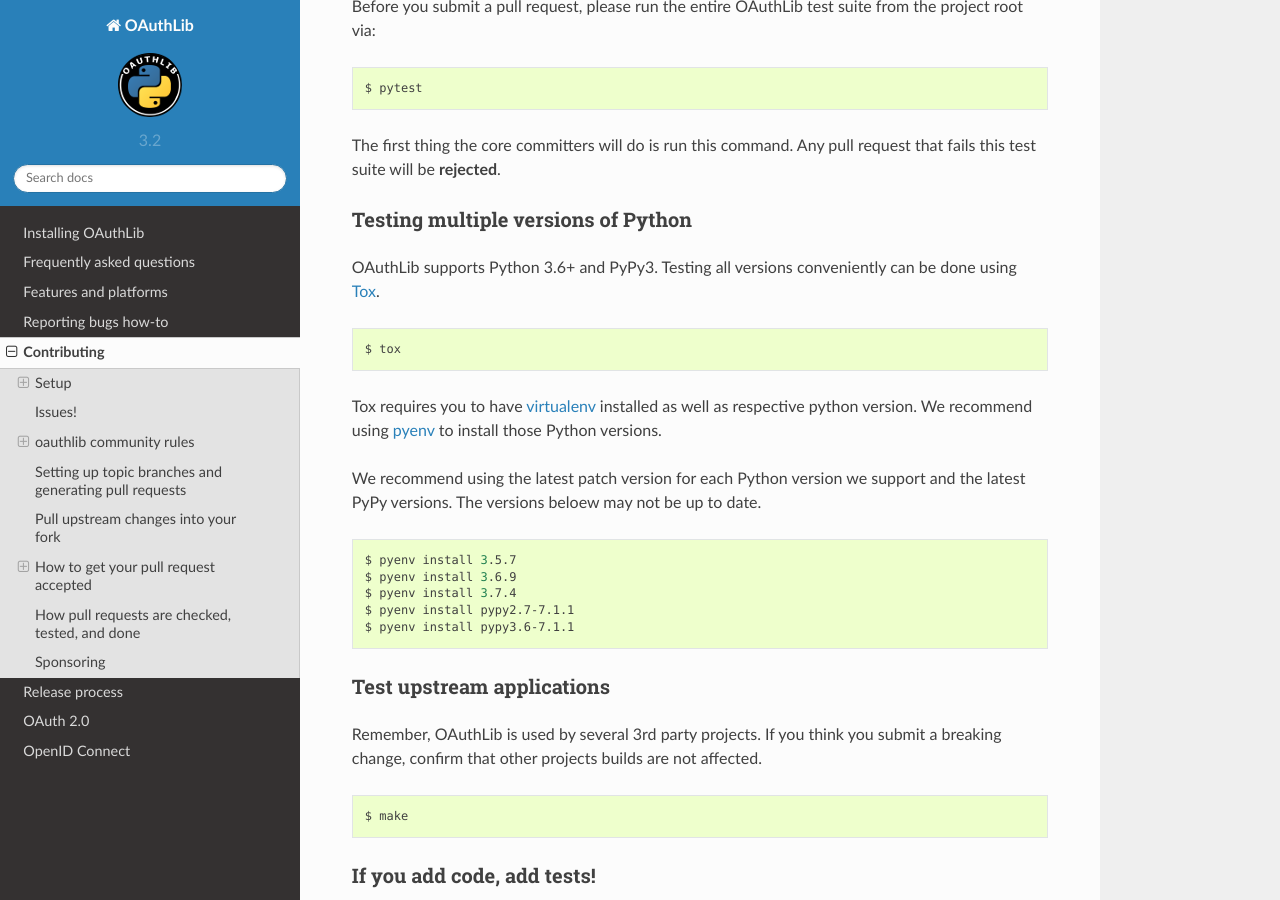
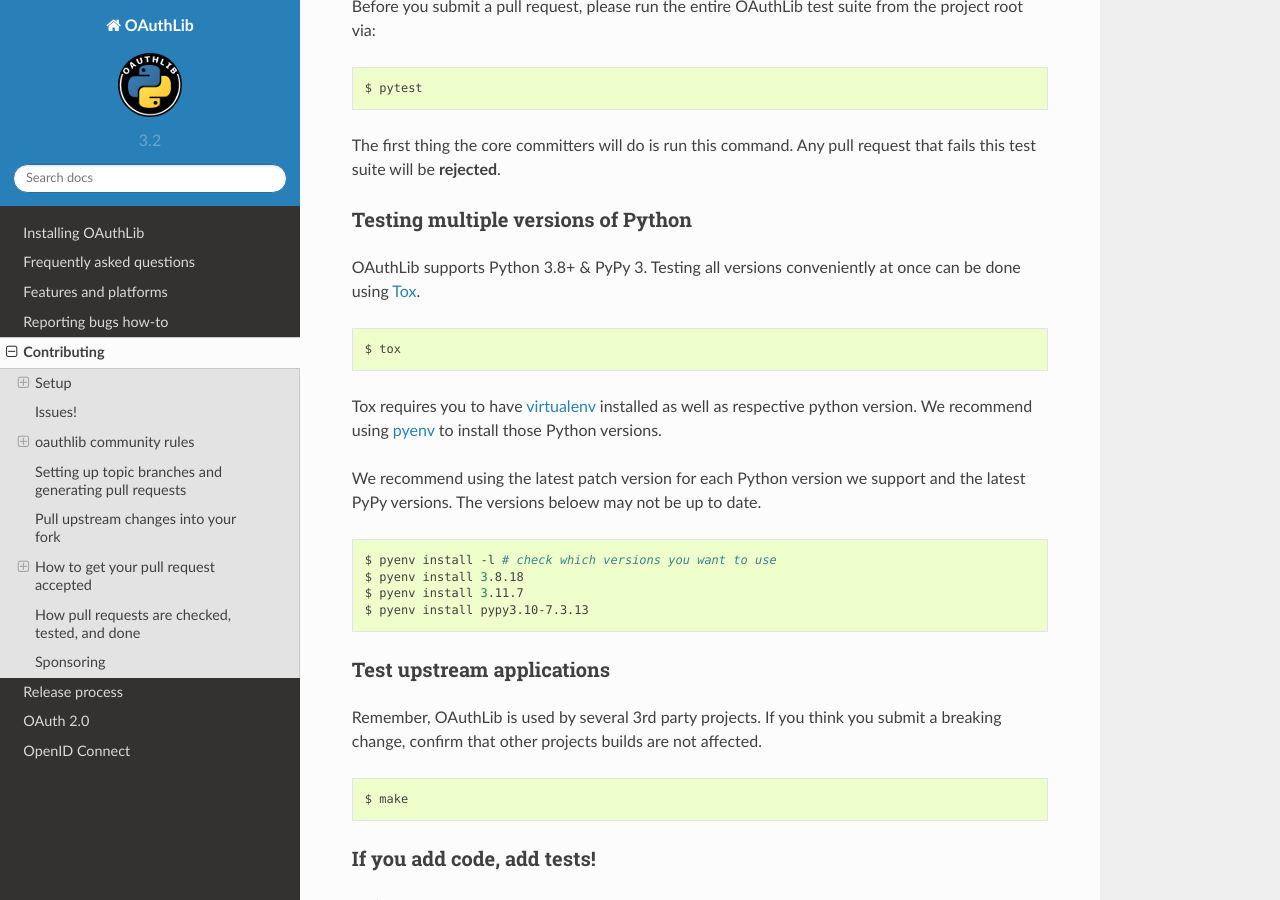
Before and after one commit to codacy-open-source-projects-scans/python-oauthlib, a Sphinx documentation site: the page built from docs/contributing.rst, in a window 1280 px wide and 900 px high, scrolled down 2963 px. Built offline with Sphinx 7.4.7 and the Read the Docs theme 2.0.0, drawn with Linux system fonts in a browser that asks for light colours; pages that are not in the unit, such as notebooks, are missing from menus.

Commit message:
Frozen autocommit 2024-01-12 06:20:33.273288

```diff
--- a/README.rst
+++ b/README.rst
@@ -2,7 +2,7 @@
 ===============================================
 
 *A generic, spec-compliant, thorough implementation of the OAuth request-signing
-logic for Python 3.6+.*
+logic for Python 3.8+*
 
 .. image:: https://github.com/oauthlib/oauthlib/actions/workflows/python-build.yml/badge.svg
   :target: https://github.com/oauthlib/oauthlib/actions
--- a/docs/contributing.rst
+++ b/docs/contributing.rst
@@ -152,8 +152,8 @@
 Testing multiple versions of Python
 -----------------------------------
 
-OAuthLib supports Python 3.6+ and PyPy3. Testing
-all versions conveniently can be done using `Tox`_.
+OAuthLib supports Python 3.8+ & PyPy 3. Testing
+all versions conveniently at once can be done using `Tox`_.
 
 .. sourcecode:: bash
 
@@ -167,11 +167,10 @@
 
 .. sourcecode:: bash
 
-   $ pyenv install 3.5.7
-   $ pyenv install 3.6.9
-   $ pyenv install 3.7.4
-   $ pyenv install pypy2.7-7.1.1
-   $ pyenv install pypy3.6-7.1.1
+   $ pyenv install -l # check which versions you want to use
+   $ pyenv install 3.8.18
+   $ pyenv install 3.11.7
+   $ pyenv install pypy3.10-7.3.13
 
 .. _`Tox`: https://tox.readthedocs.io/en/latest/install.html
 .. _`virtualenv`: https://virtualenv.pypa.io/en/latest/installation/
--- a/docs/oauth1/security.rst
+++ b/docs/oauth1/security.rst
@@ -17,7 +17,7 @@
     * **Tokens must be random**, OAuthLib provides a method for generating
         secure tokens and it's packed into ``oauthlib.common.generate_token``,
         use it. If you decide to roll your own, use ``secrets.SystemRandom``
-        for Python 3.6 and later. The ``secrets`` module is designed for
+        for Python 3.8 and later. The ``secrets`` module is designed for
         generating cryptographically strong random numbers. For earlier versions
         of Python, use ``random.SystemRandom`` which is based on ``os.urandom``
         rather than the default ``random`` based on the efficient but not truly
--- a/setup.py
+++ b/setup.py
@@ -35,7 +35,7 @@
     platforms='any',
     license='BSD-3-Clause',
     packages=find_packages(exclude=('docs', 'tests', 'tests.*')),
-    python_requires='>=3.6',
+    python_requires='>=3.8',
     extras_require={
         'rsa': rsa_require,
         'signedtoken': signedtoken_require,
@@ -52,8 +52,6 @@
         'Operating System :: POSIX :: Linux',
         'Programming Language :: Python',
         'Programming Language :: Python :: 3',
-        'Programming Language :: Python :: 3.6',
-        'Programming Language :: Python :: 3.7',
         'Programming Language :: Python :: 3.8',
         'Programming Language :: Python :: 3.9',
         'Programming Language :: Python :: 3.10',
```
Also changed, not shown: README.md (+1 -1 lines).
